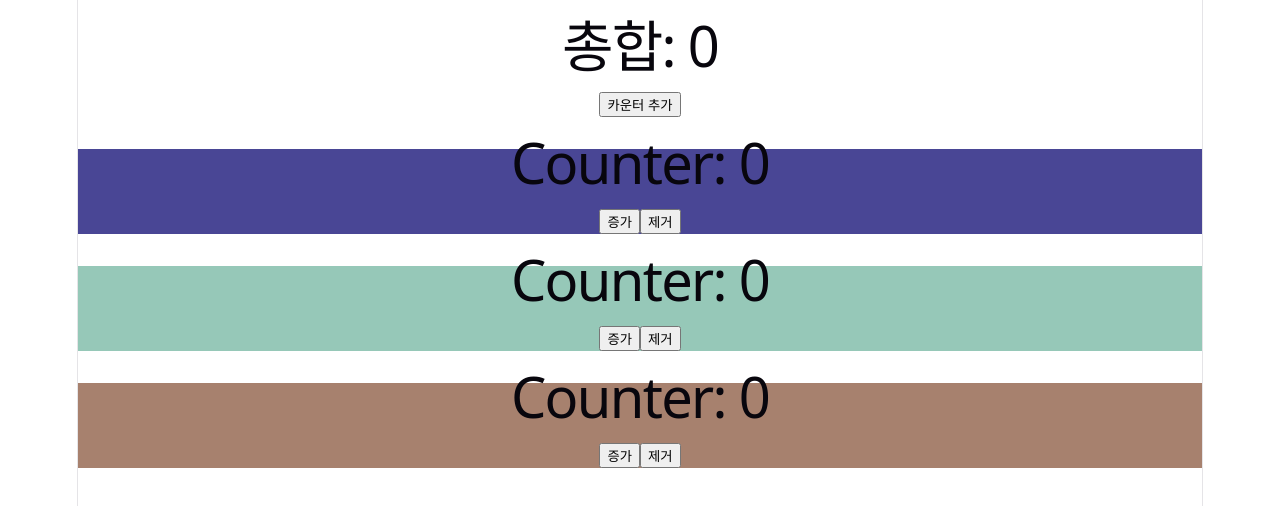
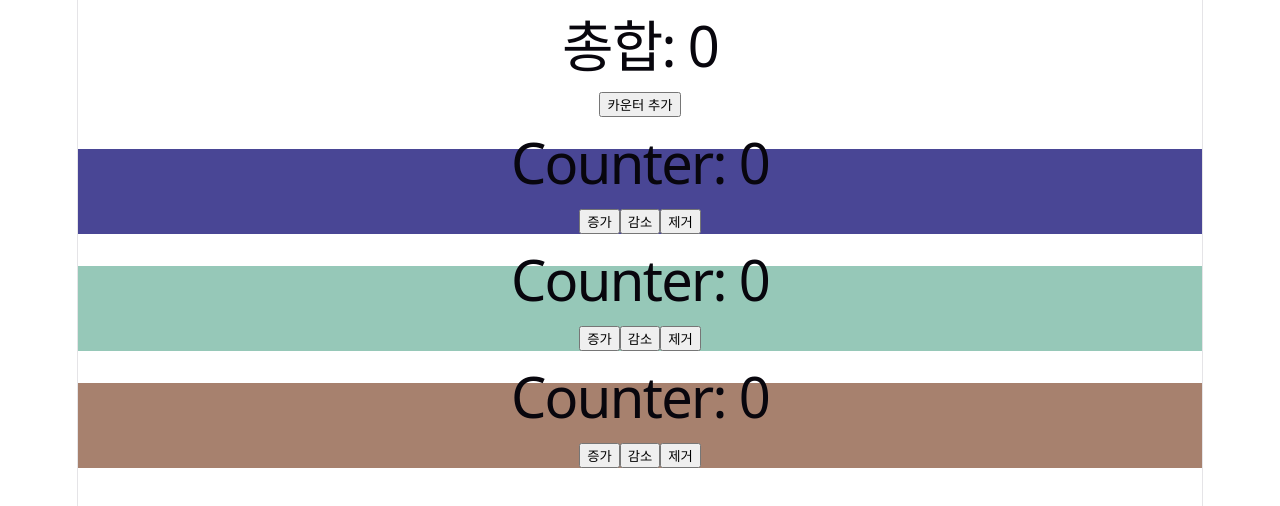
Before and after one commit to 20230664/web2026, a React (Vite) app in the folder w26w04-state-hoisting/: page / in a window 1280 px wide. Shown: the top 506 px of the page. Built offline with nearby package versions, Linux system fonts and the light colour scheme.

Commit message:
감소 추가

```diff
--- a/w26w04-state-hoisting/src/App.jsx
+++ b/w26w04-state-hoisting/src/App.jsx
@@ -16,6 +16,14 @@
     setCounts(prevCounts =>
       prevCounts.map(item =>
         item.id === id ? { ...item, value: item.value + 1 } : item
+      )
+    )
+  }
+
+    const onDecrement = (id) => {
+    setCounts(prevCounts =>
+      prevCounts.map(item =>
+        item.id === id ? { ...item, value: item.value - 1 } : item
       )
     )
   }
@@ -48,6 +56,7 @@
             key={item.id} // UUID를 key로 사용
             count={item.value}
             onIncrement={() => { onIncrement(item.id) }}
+            onDecrement={() => { onDecrement(item.id) }}
             onRemove={() => { onRemoveCounter(item.id) }}
           />
         ))
@@ -56,7 +65,7 @@
   )
 }
 
-function Counter({ count, onIncrement, onRemove }) {
+function Counter({ count, onIncrement, onDecrement, onRemove }) {
   // Lazy initialization
   // useState의 초기값을 함수로 전달하면,
   // 컴포넌트가 처음 렌더링될 때만 실행됨
@@ -72,6 +81,9 @@
       <button onClick={onIncrement}>
         증가
       </button>
+      <button onClick={onDecrement}>
+        감소
+      </button>
       <button onClick={onRemove}>
         제거
       </button>
```
